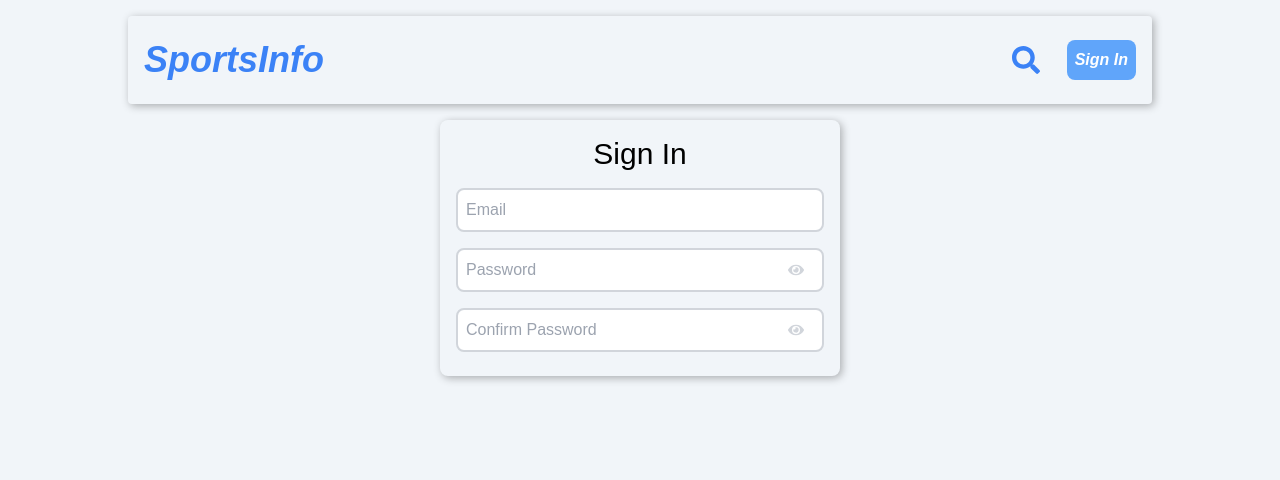
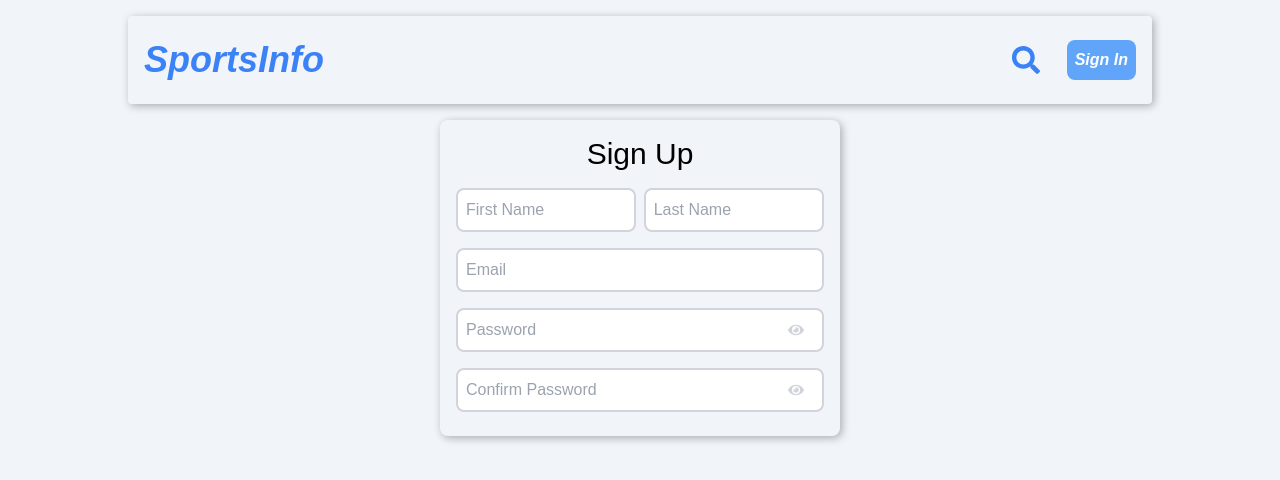
Before and after one commit to ZoricNikola00/sportsInfo, a React (Vite) app in the folder client/: page /signIn in a window 1280 px wide. Shown: the top 480 px of the page. Built offline with nearby package versions, Linux system fonts and the light colour scheme.

Commit message:
Adding submit and change event

```diff
--- a/client/src/pages/Auth.tsx
+++ b/client/src/pages/Auth.tsx
@@ -1,44 +1,56 @@
 import {FaEye} from 'react-icons/fa'
-import {useState,useEffect} from 'react'
+import React, {useState,useEffect} from 'react'
 
 const Auth = () => {
-  const [signedUp,setSignedUp]=useState(true)
+  const [signedUp,setSignedUp]=useState(false)
   const [showPassword,setShowPassword]=useState(false)
+  const [formData,setFormData]=useState({firstName:'', lastName:'', password:'', confirmPassword:'', email:''})
   const styleEye='absolute top-[50%] translate-y-[-50%] text-gray-300 cursor-pointer hover:text-gray-500 right-5'
 
+  const handleSubmit=(e:React.FormEvent)=>{
+    e.preventDefault()
+    console.log(formData);
+
+  }
+
+  const change=(e:React.ChangeEvent<HTMLInputElement>)=>{
+    const value=e.target.name;
+    setFormData(p=>({...p,[value]:e.target.value}))
+  }
   return (
     <div className='w-[90%] md:w-[80%] mx-auto'>
-      <form className='flex flex-col justify-center items-center w-[300px] md:w-[400px] mx-auto bg-slate-100 cShadow rounded-lg p-4'>
+      <form onSubmit={handleSubmit} className='flex flex-col justify-center items-center w-[300px] md:w-[400px] mx-auto bg-slate-100 cShadow rounded-lg p-4'>
         <h1 className='text-3xl mb-2'>{signedUp?'Sign In' : 'Sign Up '}</h1>
         {signedUp?
           <>
-            <input name='email' className='cInput' placeholder='Email'></input>
+            <input name='email' className='cInput' placeholder='Email' onChange={change}/>
             <div className='w-full relative'>
-              <input name='password' className='cInput' type={showPassword?'text':'password'} placeholder='Password'/>
+              <input name='password' className='cInput' type={showPassword?'text':'password'} placeholder='Password' onChange={change}/>
               <FaEye onClick={_=>setShowPassword(p=>!p)} className={styleEye}/>
             </div>
             <div className='w-full relative'>
-              <input name='confirmPassword' className='cInput' type={showPassword?'text':'password'} placeholder='Confirm Password'/>
+              <input name='confirmPassword' className='cInput' type={showPassword?'text':'password'} placeholder='Confirm Password' onChange={change}/>
               <FaEye onClick={_=>setShowPassword(p=>!p)} className={styleEye}/>
             </div>
           </>
           :
           <>
             <div className='flex justify-between'>
-              <input name='firstName' className='w-[49%] cInput' placeholder='First Name'/>
-              <input name='lastName' className='w-[49%] cInput' placeholder='Last Name'/>
+              <input name='firstName' className='w-[49%] cInput' placeholder='First Name' onChange={change}/>
+              <input name='lastName' className='w-[49%] cInput' placeholder='Last Name' onChange={change}/>
             </div>
-            <input name='email' className='cInput' placeholder='Email'/>
+            <input name='email' className='cInput' placeholder='Email' onChange={change}/>
             <div className='w-full relative'>
-              <input name='password' className='cInput' type={showPassword?'text':'password'} placeholder='Password'/>
+              <input name='password' className='cInput' type={showPassword?'text':'password'} placeholder='Password' onChange={change}/>
               <FaEye onClick={_=>setShowPassword(p=>!p)} className={styleEye}/>
             </div>
             <div className='w-full relative'>
-              <input name='confirmPassword' className='cInput' type={showPassword?'text':'password'} placeholder='Confirm Password'/>
+              <input name='confirmPassword' className='cInput' type={showPassword?'text':'password'} placeholder='Confirm Password' onChange={change}/>
               <FaEye onClick={_=>setShowPassword(p=>!p)} className={styleEye}/>
             </div>
           </>
         }
+
       </form>
     </div>
   )
```
